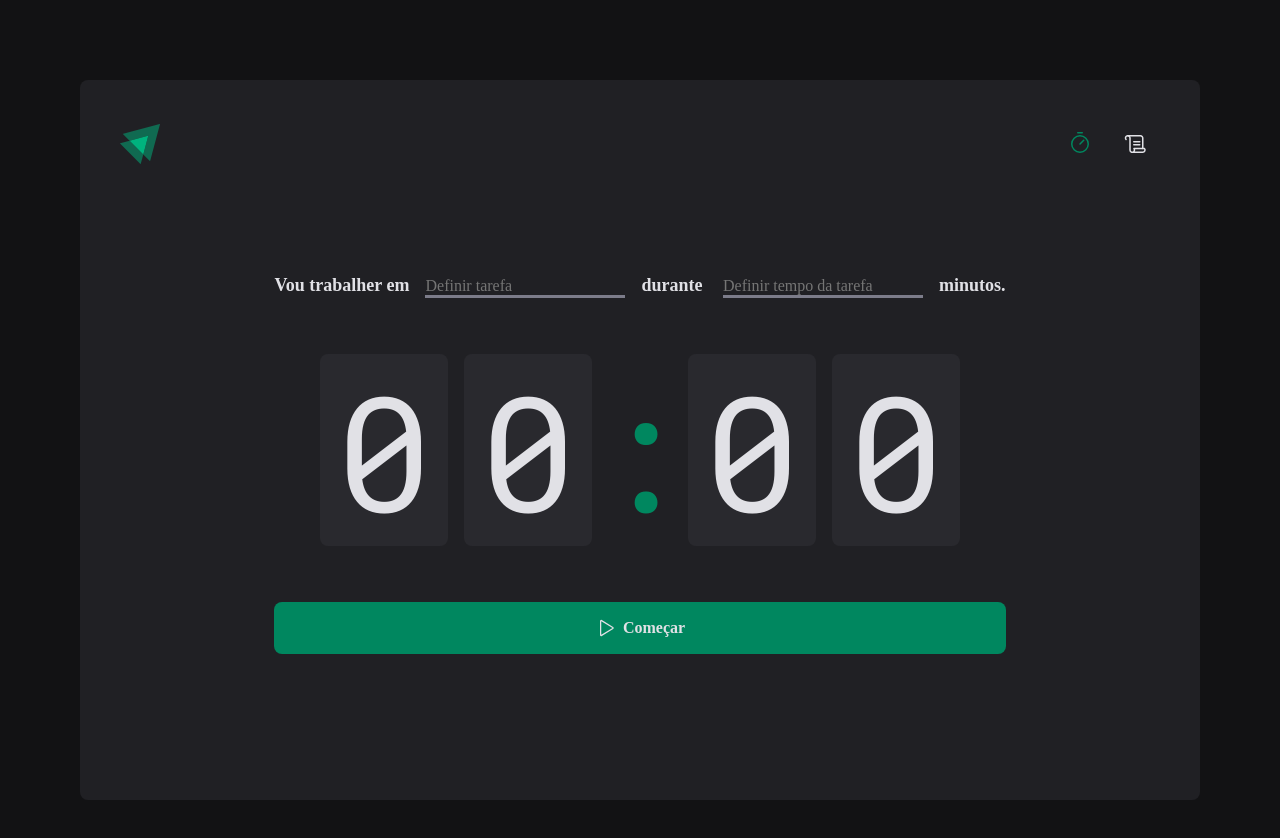
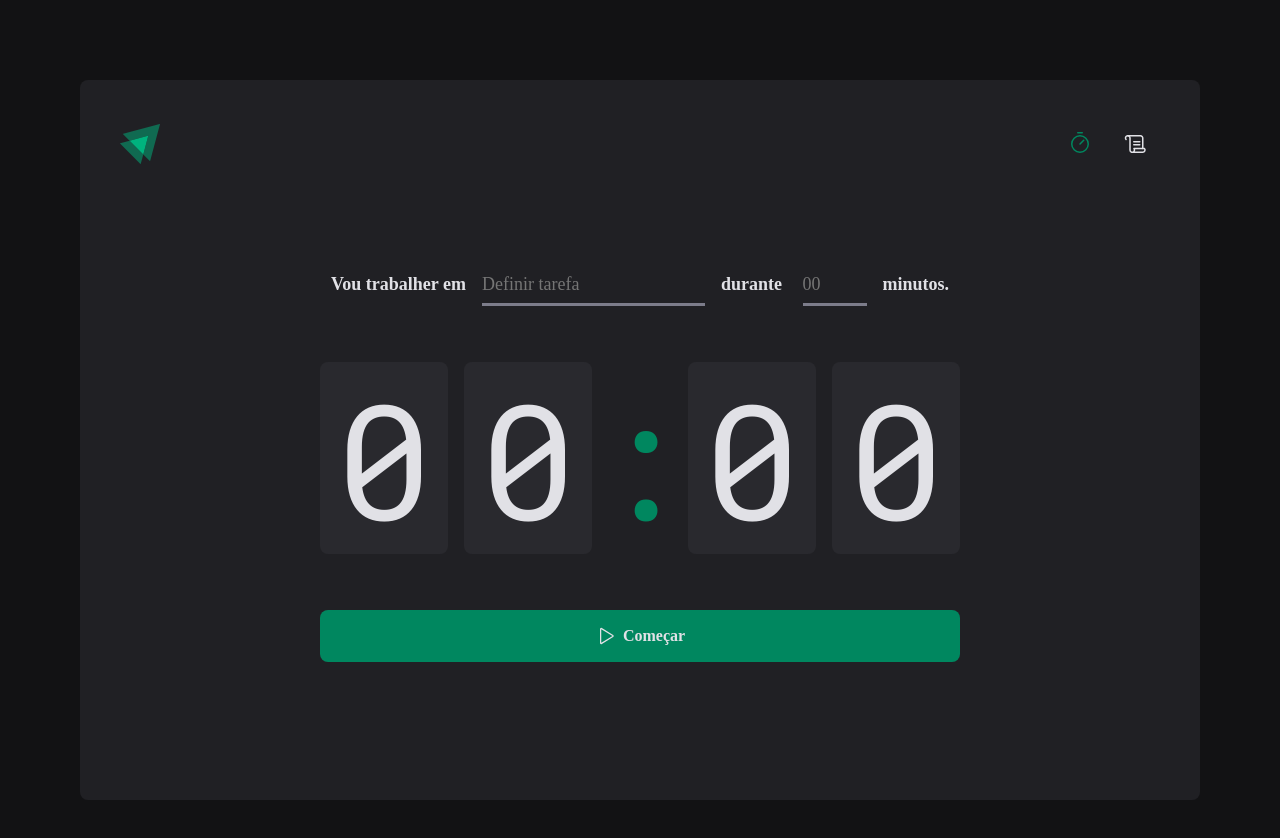
Before and after one commit to ReinaldoARamos/Ignite_Timer, a React (Vite) app: page / in a window 1280 px wide. Shown: the top 838 px of the page. Built offline with nearby package versions, Linux system fonts and the light colour scheme.

Commit message:
terminando de estilizar a HOME

```diff
--- a/src/pages/Home/index.tsx
+++ b/src/pages/Home/index.tsx
@@ -22,7 +22,7 @@ export function Home() {
             <MinutesAmount
               type="Number"
               id="minutesAmount"
-              placeholder="Definir tempo da tarefa"
+              placeholder="00"
             />
 
             <span>minutos.</span>
--- a/src/pages/Home/styles.ts
+++ b/src/pages/Home/styles.ts
@@ -91,7 +91,26 @@ const BaseInput = styled.input`
   color: ${(props) => props.theme['gray-100']};
   margin-left: 1rem;
   margin-right: 1rem;
+  height: 2.5rem;
+  font-size: 1.125rem;
+  padding: 0 0.5rem
+
+
+  &::placeholder{
+    color: ${(props) => props.theme['gray-500']};
+  }
+
+  &:focus{
+
+    border-color: ${(props) => props.theme['green-500']};
+
+  }
 `
-export const TaskInput = styled(BaseInput)``
+export const TaskInput = styled(BaseInput)`
+flex: 1;
+`
 
-export const MinutesAmount = styled(BaseInput)``
+export const MinutesAmount = styled(BaseInput)`
+width: 4rem;
+
+`
```
Also changed, not shown: 1 other file (tests, documents, lock files or other folders).
